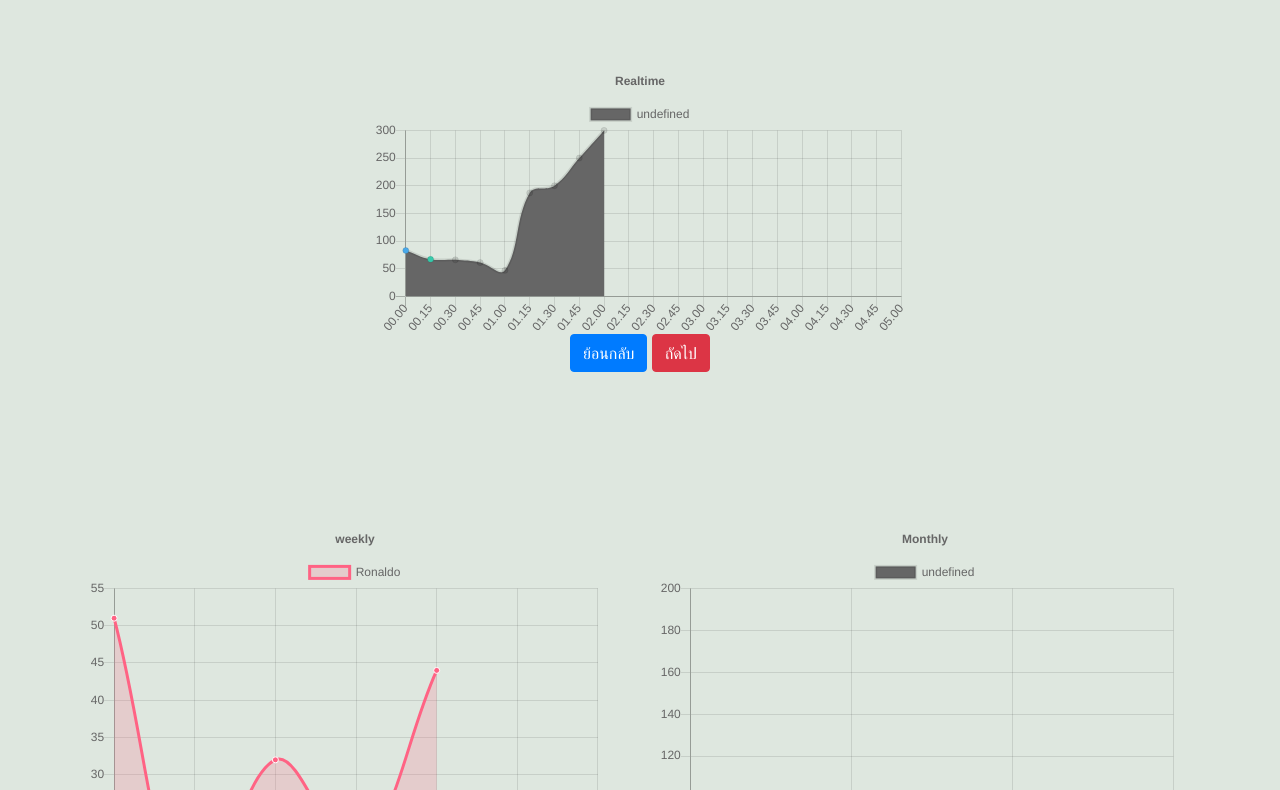
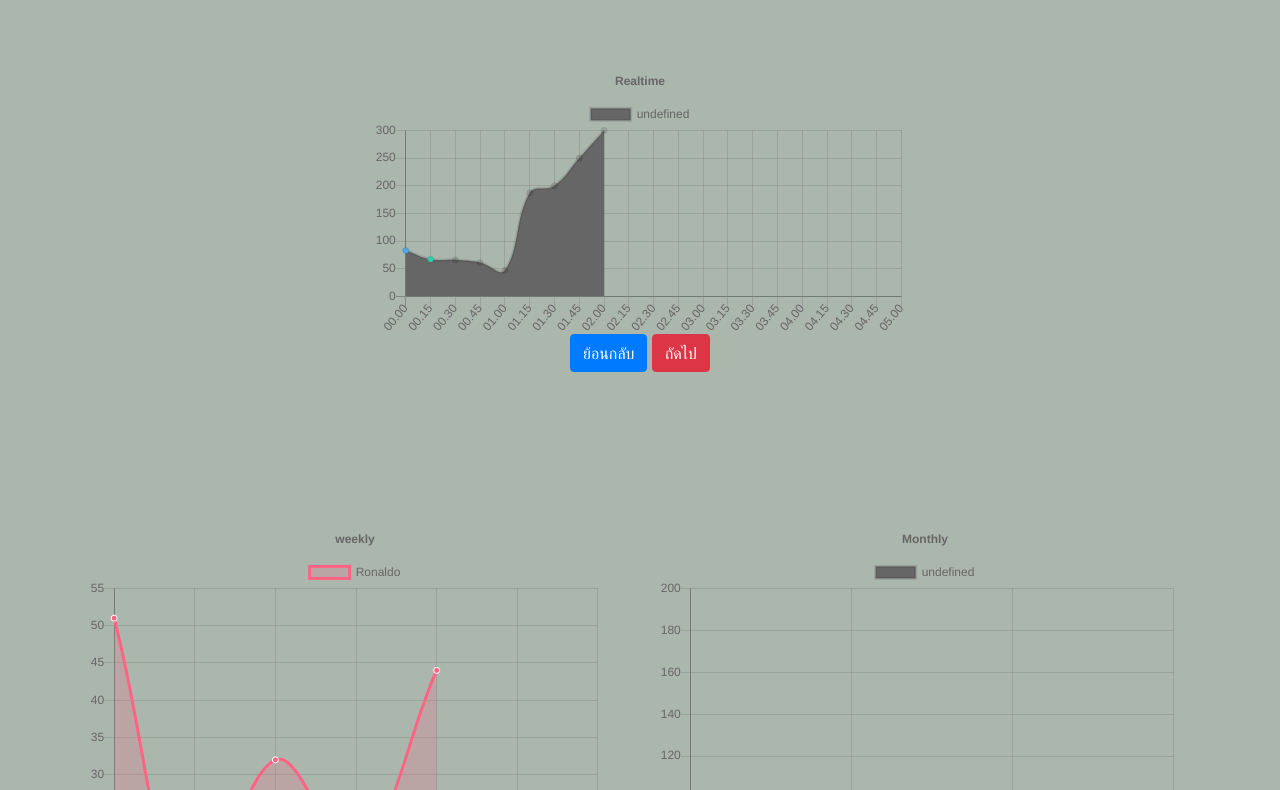
Before and after one commit to suprakron/web_temperature, a website: page public/index.html in a window 1280 px wide. Shown: the part 64-854 px from the top of the page. Drawn offline with nearby package versions, Linux system fonts and the light colour scheme.

Commit message:
edit color body

```diff
--- a/public/index.html
+++ b/public/index.html
@@ -7,7 +7,7 @@
     <!--<link rel="stylesheet" type="text/css" href="/index.css">-->
     <style>
         body{
-            background-color: #dee7df;
+            background-color: #abb6ad;
 
         }
 .chart {
```
